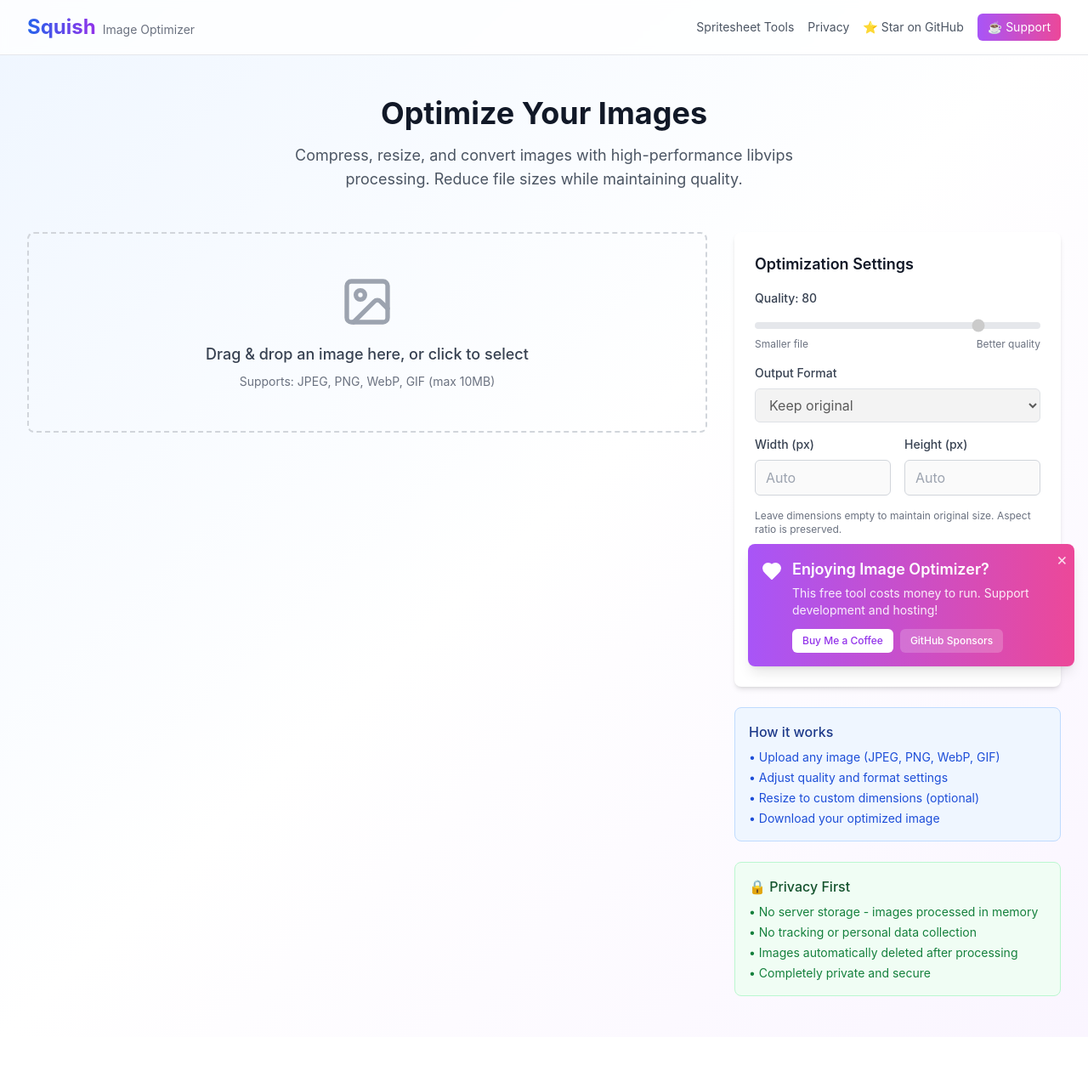
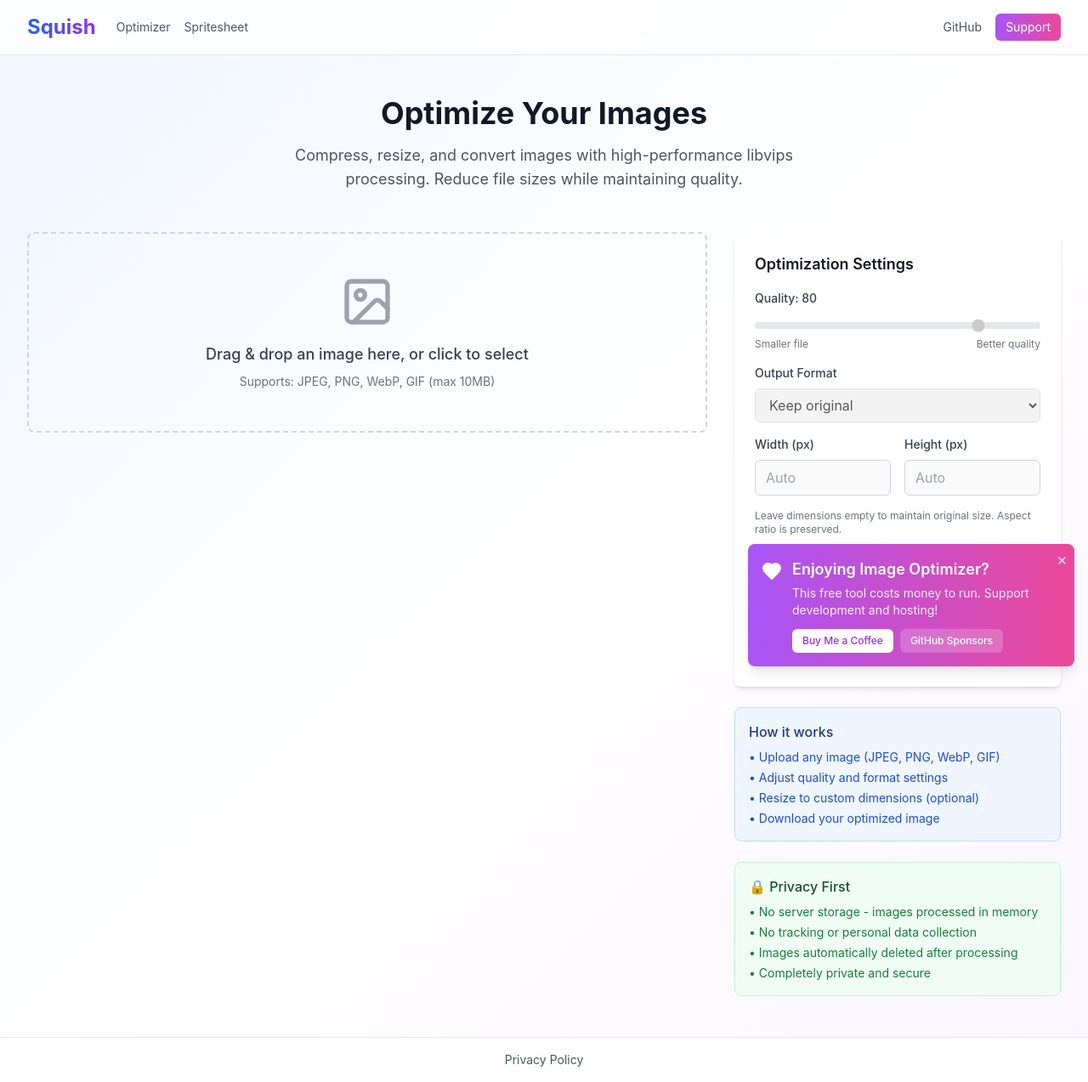
Before and after one commit to keif/image-optimizer, a Next.js app in the folder web/: page / in a window 1280 px wide. Shown: the whole page at 85% size. Before the commit the page ends 1220 px from the top, so only its background shows below. Built offline with nearby package versions, Linux system fonts and the light colour scheme; no server answers.

Commit message:
refactor(ui): reorganize navigation with cleaner hierarchy
- Group primary tools on left: Optimizer | Spritesheet
- Move external links to right: GitHub | Support
- Move Privacy link to footer
- Remove emojis for cleaner professional look
- Add footer component for secondary links

```diff
--- a/web/app/layout.tsx
+++ b/web/app/layout.tsx
@@ -21,36 +21,35 @@
           <nav className="border-b border-gray-200 dark:border-gray-700 bg-white/80 dark:bg-gray-800/80 backdrop-blur-sm">
             <div className="max-w-7xl mx-auto px-4 sm:px-6 lg:px-8">
               <div className="flex justify-between h-16 items-center">
-                <div className="flex items-center">
-                  <Link href="/" className="flex items-baseline gap-2 group">
+                <div className="flex items-center gap-6">
+                  <Link href="/" className="group">
                     <h1 className="text-2xl font-bold bg-gradient-to-r from-blue-600 to-purple-600 bg-clip-text text-transparent">
                       Squish
                     </h1>
-                    <span className="text-sm text-gray-500 dark:text-gray-400 group-hover:text-purple-600 dark:group-hover:text-purple-400 transition-colors">
-                      Image Optimizer
-                    </span>
                   </Link>
+                  <div className="flex items-center gap-4">
+                    <Link
+                      href="/"
+                      className="text-sm text-gray-600 dark:text-gray-400 hover:text-purple-600 dark:hover:text-purple-400 transition-colors"
+                    >
+                      Optimizer
+                    </Link>
+                    <Link
+                      href="/spritesheet"
+                      className="text-sm text-gray-600 dark:text-gray-400 hover:text-purple-600 dark:hover:text-purple-400 transition-colors"
+                    >
+                      Spritesheet
+                    </Link>
+                  </div>
                 </div>
                 <div className="flex items-center gap-4">
-                  <Link
-                    href="/spritesheet"
-                    className="text-sm text-gray-600 dark:text-gray-400 hover:text-purple-600 dark:hover:text-purple-400 transition-colors"
-                  >
-                    Spritesheet Tools
-                  </Link>
-                  <Link
-                    href="/privacy"
-                    className="text-sm text-gray-600 dark:text-gray-400 hover:text-purple-600 dark:hover:text-purple-400 transition-colors"
-                  >
-                    Privacy
-                  </Link>
                   <a
                     href="https://github.com/keif/image-optimizer"
                     target="_blank"
                     rel="noopener noreferrer"
                     className="text-sm text-gray-600 dark:text-gray-400 hover:text-purple-600 dark:hover:text-purple-400 transition-colors"
                   >
-                    ⭐ Star on GitHub
+                    GitHub
                   </a>
                   <a
                     href="https://buymeacoffee.com/keif"
@@ -58,13 +57,25 @@
                     rel="noopener noreferrer"
                     className="text-sm bg-gradient-to-r from-purple-500 to-pink-500 text-white px-3 py-1.5 rounded-md hover:from-purple-600 hover:to-pink-600 transition-all"
                   >
-                    ☕ Support
+                    Support
                   </a>
                 </div>
               </div>
             </div>
           </nav>
           <main>{children}</main>
+          <footer className="border-t border-gray-200 dark:border-gray-700 bg-white/80 dark:bg-gray-800/80 backdrop-blur-sm mt-auto">
+            <div className="max-w-7xl mx-auto px-4 sm:px-6 lg:px-8 py-4">
+              <div className="flex justify-center items-center">
+                <Link
+                  href="/privacy"
+                  className="text-sm text-gray-600 dark:text-gray-400 hover:text-purple-600 dark:hover:text-purple-400 transition-colors"
+                >
+                  Privacy Policy
+                </Link>
+              </div>
+            </div>
+          </footer>
           <SupportBanner />
         </div>
         <Script
```
